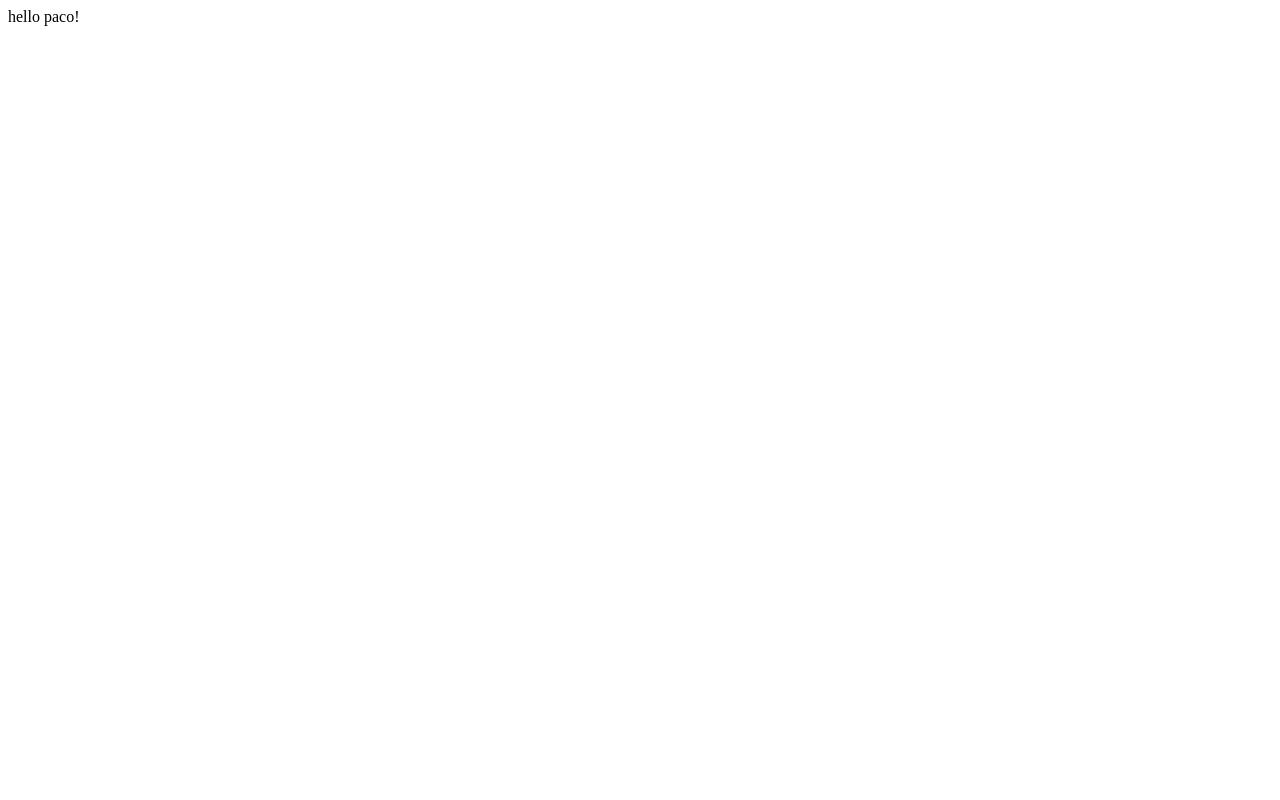
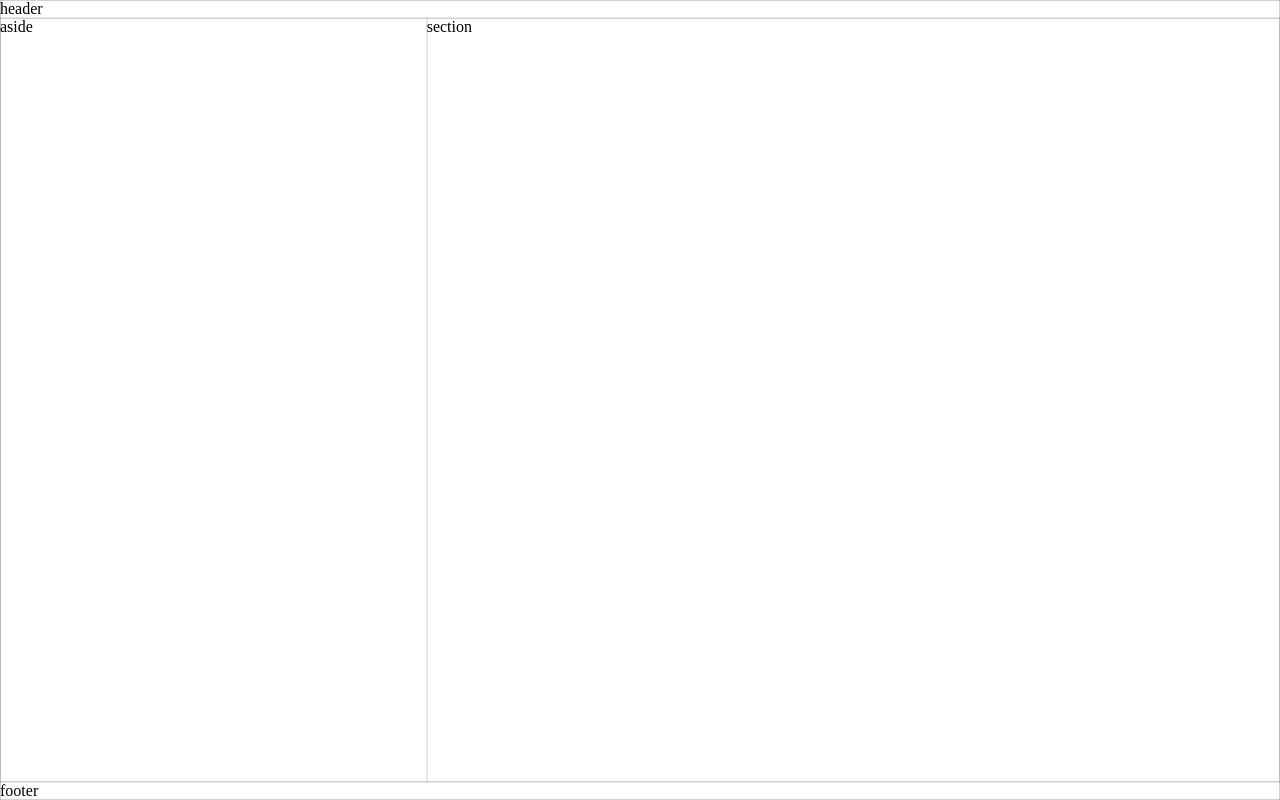
Before and after one commit to boxmodel/paco, a plain HTML site: page index.html in a window 1280 px wide. Drawn offline with Linux system fonts and the light colour scheme.

Commit message:
added tags

```diff
--- a/index.html
+++ b/index.html
@@ -1,8 +1,26 @@
 <!doctype html>
 <html>
 <head>
+    <link rel="stylesheet" href="styles/main.css" type="text/css" />
 </head>
 <body>
-    hello paco!
+
+<article>
+
+<header>header</header>
+
+<main>
+    <aside>aside</aside>
+    <section>section</section>
+</main>
+
+<footer>footer</footer>
+
+</article>
+
+
+
+
+
 </body>
 </html>
```
